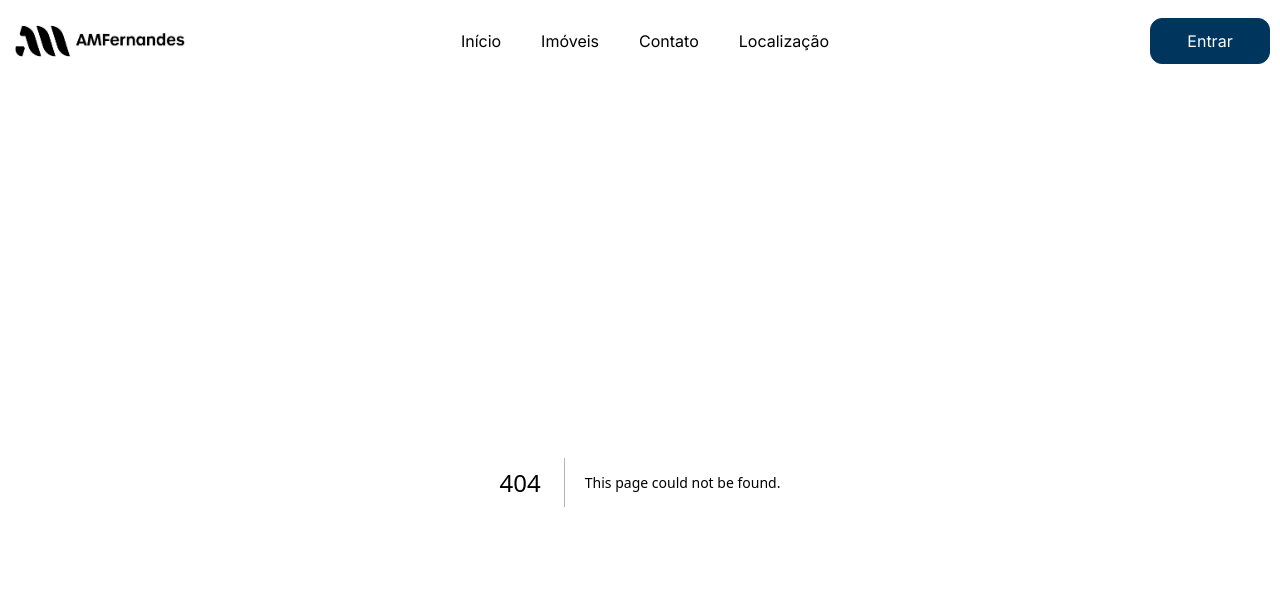
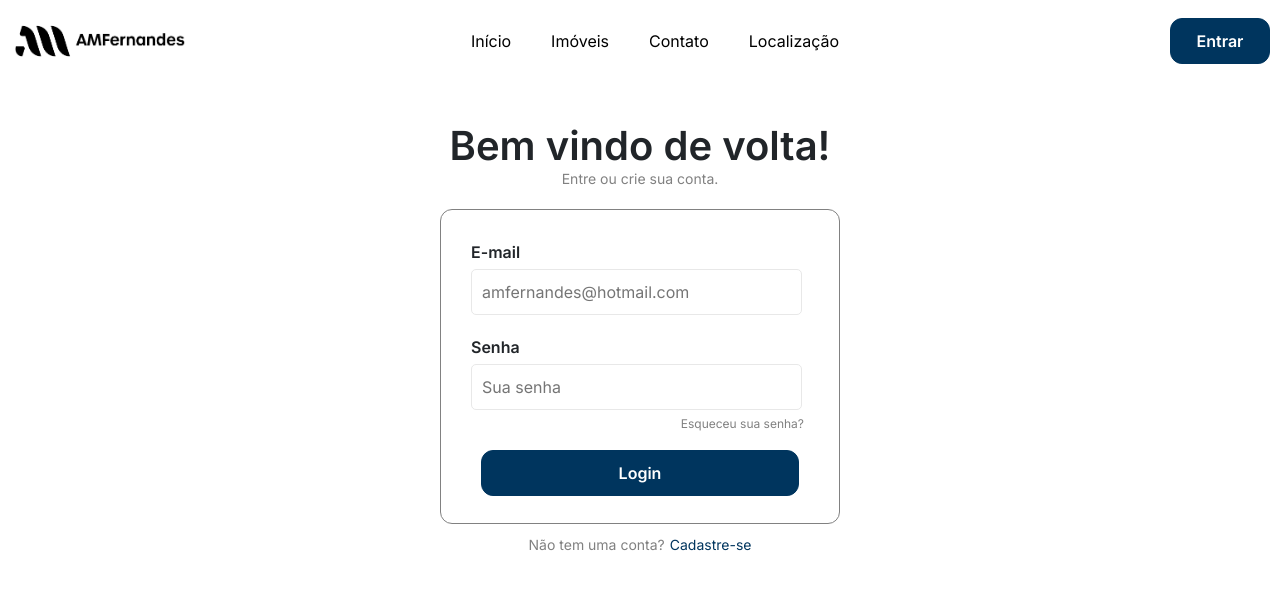
Before and after one commit to itseriqq/desafio-am-fernandes, a Next.js app: page /auth in a window 1280 px wide. Before the commit this address had no page. Shown: the top 590 px of the page. Built offline with nearby package versions, Linux system fonts and the light colour scheme.

Commit message:
Created auth page, missing register page if needed

```diff
--- /dev/null
+++ b/src/app/auth/auth.module.css
@@ -0,0 +1,127 @@
+.container {
+    display: flex;
+    align-items: center;
+    justify-content: center;
+    flex-direction: column;
+    width: 100%;
+}
+
+.container .header {
+    display: flex;
+    align-items: center;
+    justify-content: center;
+    flex-direction: column;
+    text-align: center;
+    gap: 0px;
+    margin-top: 40px;
+}
+
+.container .header h1 {
+    font-weight: 600;
+}
+
+.container .header span {
+    font-size: 14px;
+    color: rgb(129, 129, 129);
+    margin-top: -10px;
+}
+
+.cardAuth {
+    margin-top: 20px;
+    width: 400px;
+    min-height: 315px;
+    border: 0.2px solid rgb(129, 129, 129);
+    border-radius: 12px;
+    padding-top: 10px;
+}
+
+.input {
+    display: flex;
+    align-items: flex-start;
+    flex-direction: column;
+    padding-left: 30px;
+}
+
+.input label {
+    font-weight: 600;
+}
+
+.input input {
+    width: 90%;
+    margin-top: 5px;
+    padding: 10px;
+    border: 1px solid #e8e8e8;
+    border-radius: 5px;
+}
+
+.input input:focus {
+    outline: none;
+}
+
+.campos {
+    position: relative;
+    display: flex;
+    gap: 20px;
+    flex-direction: column;
+}
+
+.campos .forgotPassword a {
+    position: absolute;
+    right: 35px;
+    top: 195px;
+    font-size: 12px;
+    color: rgb(129, 129, 129);
+}
+
+.divBotao {
+    display: flex;
+    align-items: center;
+    justify-content: center;
+    flex-direction: column;
+    margin-top: 30px;
+}
+
+.divBotao .botao {
+    cursor: pointer;
+    padding-top: 10px;
+    padding-bottom: 10px;
+    width: 80%;
+    /* color: rgb(49, 49, 49); */
+    color: white;
+    margin: 10px;
+    border: 1px solid #00355E;
+    border-radius: 12px;
+    background-color: #00355E;
+    font-weight: 600;
+}
+
+.divBotao .botao:hover {
+    transition: .2s ease-in-out;
+    color: rgb(0, 0, 0);
+    background-color: rgb(245, 245, 245);
+    border: 1px solid #00233E;
+}
+
+.cadastro {
+    margin-top: 10px;
+    display: flex;
+    gap: 5px;
+}
+
+.cadastro span {
+    font-size: 14px;
+    color: rgb(129, 129, 129);
+    font-weight: 400;
+}
+
+.cadastro .createAccount {
+    text-decoration: none;
+    color: #00355E;
+    font-size: 14px;
+}
+
+@media (max-width: 450px) {
+    .cardAuth {
+        width: 90%;
+    }
+}
--- /dev/null
+++ b/src/app/auth/page.jsx
@@ -0,0 +1,67 @@
+import React from 'react'
+import styles from "./auth.module.css"
+import GlobalStyles from "@/app/globals.css"
+import Link from 'next/link'
+
+const AuthPage = () => {
+    return (
+        <>
+            <div className={styles.container}>
+                <div className={styles.header}>
+                    <h1>Bem vindo de volta!</h1>
+                    <span>Entre ou crie sua conta.</span>
+                </div>
+
+                {/* inicio card auth */}
+
+                <div className={styles.cardAuth}>
+
+                    {/* inicio campos de input */}
+
+                    <div className={styles.campos}>
+                        <div className={styles.forgotPassword}>
+                            <Link href="/" className="link">Esqueceu sua senha?</Link>
+                        </div>
+                        <div className={styles.input}>
+                            <label htmlFor="email">E-mail</label>
+                            <input
+                                type="text"
+                                name="email"
+                                id="email"
+                                placeholder="amfernandes@hotmail.com"
+                            />
+                        </div>
+
+                        <div className={styles.input}>
+                            <label htmlFor="senha">Senha</label>
+                            <input
+                                type="text"
+                                name="senha"
+                                id="senha"
+                                placeholder="Sua senha"
+                            />
+                        </div>
+                    </div>
+
+                    {/* fim campos de input */}
+
+                    {/* inicio botao de acesso */}
+                    <div className={styles.divBotao}>
+                        <button className={`${styles.botao}`}>Login</button>
+                    </div>
+                    {/* fim botao de acesso */}
+
+                </div>
+
+                {/* fim card auth */}
+
+                <div className={styles.cadastro}>
+                    <span>Não tem uma conta?</span>
+                    <Link href="/" className={styles.createAccount}>Cadastre-se</Link>
+                </div>
+            </div>
+        </>
+    )
+}
+
+export default AuthPage
--- a/src/app/components/HeroSections/HeroSectionOne/HeroSectionOne.jsx
+++ b/src/app/components/HeroSections/HeroSectionOne/HeroSectionOne.jsx
@@ -14,8 +14,8 @@ const HeroSectionOne = () => {
                         <h3>Os seus sonhos nós construímos aqui!</h3>
                     </div>
                     <div className={`${styles.botoes}`}>
-                        <button className={`${styles.botao}`}>CONHECER</button>
-                        <Link className={`botaoLink`} href='/imoveis'>IMÓVEIS</Link>
+                        <button className={`${styles.botao}`}>Conhecer</button>
+                        <Link className={`botaoLink`} href='/imoveis'>Imóveis</Link>
                     </div>
                 </div>
             </div>
--- a/src/app/components/HeroSections/HeroSectionOne/herosectionone.module.css
+++ b/src/app/components/HeroSections/HeroSectionOne/herosectionone.module.css
@@ -33,12 +33,13 @@
     cursor: pointer;
     padding-top: 10px;
     padding-bottom: 10px;
-    width: 120px;
-    color: black;
+    width: 110px;
+    color: rgb(49,49,49);
     margin: 10px;
     border: 1px solid black;
     border-radius: 12px;
     background-color: white;
+    font-weight: 600;
 }
 
 .botao:hover {
--- a/src/app/components/Navbar/Navbar.jsx
+++ b/src/app/components/Navbar/Navbar.jsx
@@ -28,7 +28,7 @@ const Navbar = () => {
                 <Link href='#' className={`${styles.linkNav} ${styles.dNoneLg}`}>Contato</Link>
                 <Link href='#' className={`${styles.linkNav} ${styles.dNoneLg}`}>Localização</Link>
             </div>
-            <button className={`botaogeral ${styles.dNoneLg}`} type="button">Entrar</button>
+            <Link href='/auth' className={`botaoLink ${styles.dNoneLg}`}>Entrar</Link>
 
             {/* fim itens padrao */}
 
--- a/src/app/globals.css
+++ b/src/app/globals.css
@@ -17,6 +17,7 @@
   border: 1px solid #00355E;
   border-radius: 12px;
   background-color: #00355E;
+  font-weight: 600;
 }
 
 .botaogeral:hover {
@@ -31,13 +32,14 @@
   cursor: pointer;
   padding-top: 10px;
   padding-bottom: 10px;
-  width: 120px;
+  width: 100px;
   color: white;
   margin: 10px;
   border: 1px solid #00355E;
   border-radius: 12px;
   background-color: #00355E;
   text-decoration: none;
+  font-weight: 600;
 }
 
 .botaoLink:hover {
```
